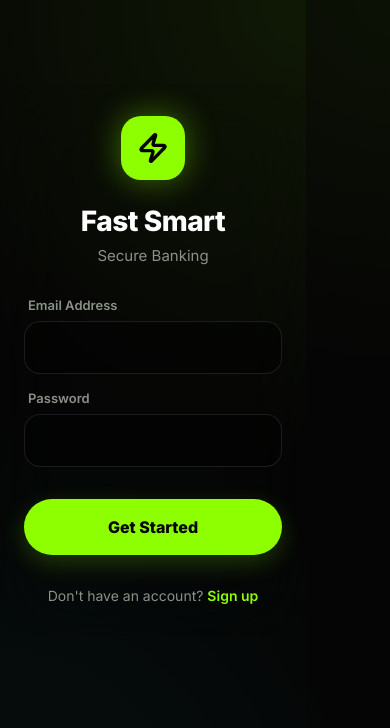
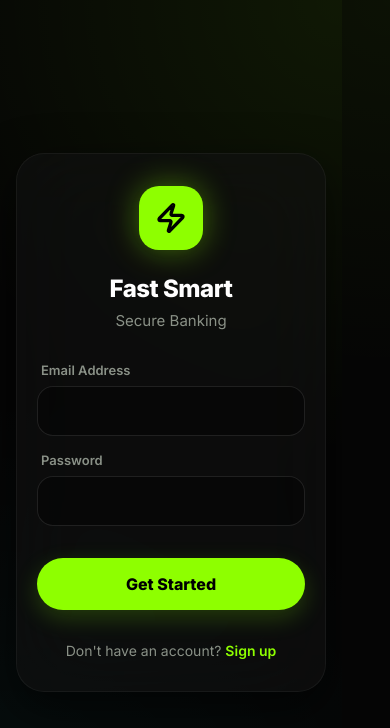
Before and after one commit to LucassP-code/app-financi, a React (Vite) app: page /login in a window 390 px wide. Shown: the top 728 px of the page. Built offline with nearby package versions, Linux system fonts and the light colour scheme; no server answers; the HTML template or start-up script is replaced by a standard one.

Commit message:
fix: centralizar tela de login no mobile

```diff
--- a/src/pages/Auth.css
+++ b/src/pages/Auth.css
@@ -146,16 +146,38 @@
 }
 
 @media (max-width: 480px) {
-    .auth-card {
-        padding: 32px 24px;
-        background: transparent;
-        border: none;
-        box-shadow: none;
+    .auth-container {
+        padding: 20px 16px;
+        align-items: center;
+        justify-content: center;
+        min-height: 100vh;
+        min-height: 100dvh;
+        overflow-x: hidden;
     }
 
-    .auth-container {
-        padding: 0;
-        align-items: flex-start;
-        padding-top: 10vh;
+    .auth-card {
+        padding: 32px 20px;
+        background: rgba(18, 18, 18, 0.6);
+        border: 1px solid rgba(255, 255, 255, 0.05);
+        box-shadow: 0 16px 48px rgba(0, 0, 0, 0.6);
+        max-width: 100%;
+        width: 100%;
+        box-sizing: border-box;
+    }
+
+    .auth-input {
+        box-sizing: border-box;
+        width: 100%;
+        padding: 14px 16px;
+        font-size: 16px; /* previne zoom no iOS */
+    }
+
+    .auth-btn {
+        padding: 16px;
+        font-size: 16px;
+    }
+
+    .auth-title {
+        font-size: 24px;
     }
 }
```
